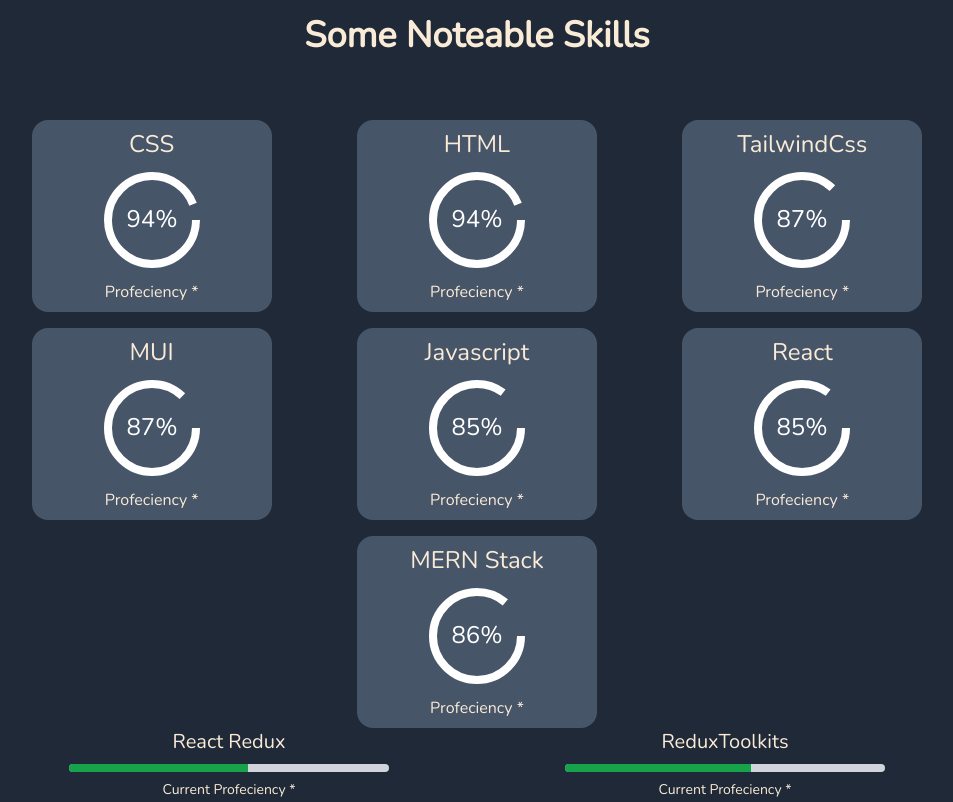
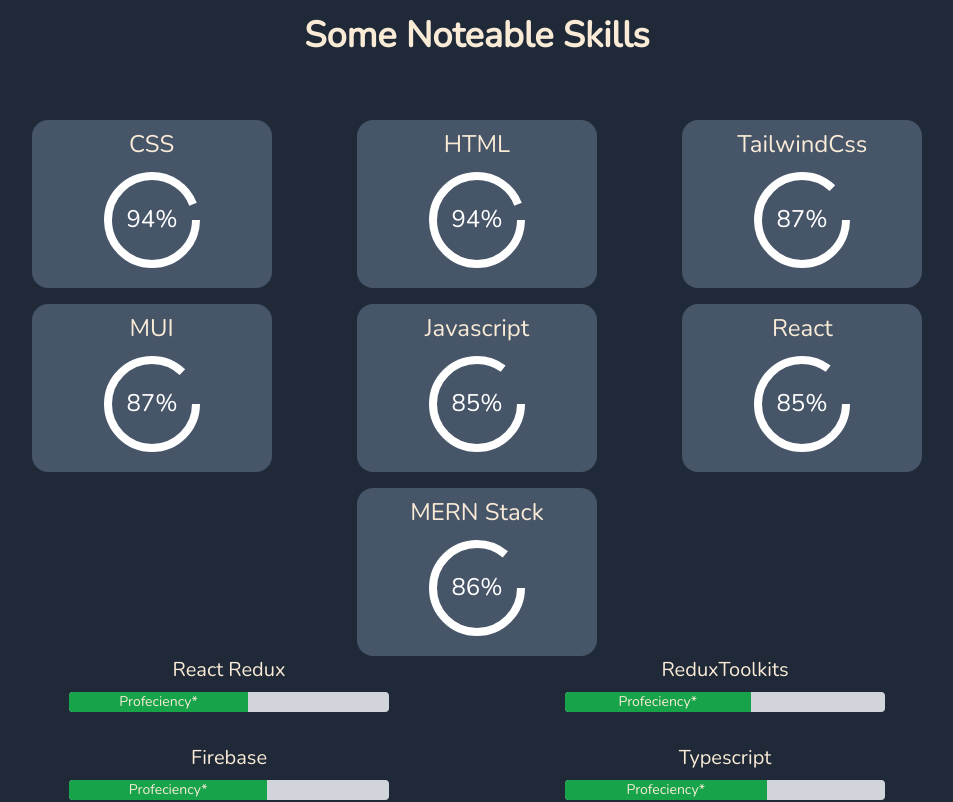
Before and after one commit to bappyasif/my-portfolio, a React (Vite) app: page / in a window 1280 px wide. Shown: the part 2560-3362 px from the top of the page, without its empty margins (163-1116 px from the left). Built offline with nearby package versions, Linux system fonts and the light colour scheme.

Commit message:
adjusting skills ui view

```diff
--- a/src/components/Portfolio/Skills/index.tsx
+++ b/src/components/Portfolio/Skills/index.tsx
@@ -36,24 +36,69 @@
 }
 
 const ShowMetric = ({ ...item }: MetricProps) => {
-    const { name, text, percentile } = item;
+    // const { name, text, percentile } = item;
+    const { name, percentile } = item;
 
-    const {currPercentile, handleBegin, handleStop} = useHandlePercentileCount(percentile)
+    const { currPercentile, handleBegin, handleStop } = useHandlePercentileCount(percentile)
 
     return (
         <div
-            className="xxs:w-3/6 sm:w-1/4 lg:w-1/4 mx-auto bg-slate-600 rounded-2xl py-2"
+            className="xxs:w-3/6 sm:w-1/4 lg:w-1/4 h-fit mx-auto bg-slate-600 rounded-2xl py-2 relative"
             // onClick={handleToggle}
             onMouseEnter={handleBegin}
             onMouseLeave={handleStop}
         >
             <h2 className="text-2xl">{name}</h2>
             {/* <RadialProgressBar percentile={percentile} /> */}
-            <RadialProgressBar percentile={ currPercentile || percentile} />
-            <p>{text} *</p>
+            {/* <CurvedTextInCircle /> */}
+            <RadialProgressBar percentile={currPercentile || percentile} />
+            {/* <p>{text} *</p> */}
         </div>
     )
 }
+
+// const CurvedTextInCircle = () => {
+//     return (
+//         <svg className="absolute left-6" xmlns="http://www.w3.org/2000/svg" xmlnsXlink="http://www.w3.org/1999/xlink" width={260} height={200}>
+//             {/* <path id="curve" d="M 0 120 C 0 120, 130 0, 260 180"></path> */}
+//             {/* <path id="curve" d="M50,250c0-110.5,89.5-200,200-200s200,89.5,200,200s-89.5,200-200,200S50,360.5,50,250"></path> */}
+//             {/* <path id="curve" d="M0,60a60,60 0 1,0 120,0a60,60 0 1,0 -120,0" fill="none"></path> */}
+//             {/* <path id="curve" d="M16,60a44,44 0 1,0 88,0a44,44 0 1,0 -88,0" fill="none"></path> */}
+//             {/* <path id="curve" d="M2,62a60,60 0 1,0 120,0a60,60 0 1,0 -120,0" fill="none"></path> */}
+//             <path id="curve" d="M16,60a44,44 0 1,0 88,0a44,44 0 1,0 -88,0" fill="none"></path>
+//             <text className="font-mono tracking-widest fill-green-400 text-sm">
+//                 <textPath startOffset={"0%"} href="#curve">Proficiency*</textPath>
+//             </text>
+
+//             {/* <path d="M2,62a60,60 0 1,0 120,0a60,60 0 1,0 -120,0" id="textcircle" fill="none"></path>
+//             <text dy="70" textLength="1220">
+//                 <!-- textLength (essentially the circumference of the circle) is used as an alternative to letter-spacing for Firefox, which currently doesn't support letter-spacing for SVG -->
+//                 <textPath xlinkHref="#textcircle">Red Hot Chilli Peppers</textPath>
+//             </text> */}
+
+//         </svg>
+//     )
+// }
+
+// const CurvedTextInCircle = () => {
+//     return (
+//         <svg className="absolute" xmlns="http://www.w3.org/2000/svg" xmlnsXlink="http://www.w3.org/1999/xlink" viewBox="0 0 200 200">
+//             <title>Starbucks Coffee Logo</title>
+//             <defs>
+//                 <path d="M15,100a85,85 0 1,0 170,0a85,85 0 1,0 -170,0" id="coffeecircle" />
+//                 <path d="M100,37c34.8,0,63,28.2,63,63s-28.2,63-63,63s-63-28.2-63-63S65.2,37,100,37z" id="starbuckscircle" transform="rotate(-85 100 100)" />
+//             </defs>
+//             <circle cx="60" cy="60" r="60" fill="transparent" id="background" />
+//             <circle fill="none" stroke="#FFF" cx="60" cy="60" r="60" stroke-width="3" id="rim" />
+//             <text>
+//                 <textPath xlinkHref="#starbuckscircle">Starbucks</textPath>
+//             </text>
+//             <text dx="20" textLength="160" className="coffee">
+//                 <textPath xlinkHref="#coffeecircle">Coffee</textPath>
+//             </text>
+//         </svg>
+//     )
+// }
 
 /**
  *
@@ -84,6 +129,7 @@
             width={radius * 2}
         >
             <circle
+                // id="textcircle"
                 stroke="white"
                 fill="transparent"
                 strokeWidth={stroke}
@@ -93,7 +139,15 @@
                 r={normalizedRadius}
                 cx={radius}
                 cy={radius}
-            />
+            >
+                {/* you can’t yet make text cling to a <circle> or <rect></rect> */}
+
+                {/* <text dx="50">
+                    <textPath xlinkHref="#textcircle">
+                        Red Hot Chilli Peppers
+                    </textPath>
+                </text> */}
+            </circle>
             <text className="text-2xl"
                 x="50%" y="50%" textAnchor="middle" fill="white" dy=".3em">{percentile}%
             </text>
@@ -102,7 +156,7 @@
 }
 
 const ShowRegulars = ({ data }: MetricsData) => {
-    const showMetrics = () => data.sort((a,b)=>a.percentile > b.percentile ? 1 : -1).map(item => <ShowSkillProgress name={item.name} percentile={item.percentile} text={item.text} key={item.name} />)
+    const showMetrics = () => data.sort((a, b) => a.percentile > b.percentile ? 1 : -1).map(item => <ShowSkillProgress name={item.name} percentile={item.percentile} text={item.text} key={item.name} />)
 
     return (
         <div
@@ -114,9 +168,10 @@
 }
 
 const ShowSkillProgress = ({ ...item }: MetricProps) => {
-    const { name, text, percentile } = item;
+    // const { name, text, percentile } = item;
+    const { name, percentile } = item;
 
-    const {currPercentile, handleBegin, handleStop} = useHandlePercentileCount(percentile)
+    const { currPercentile, handleBegin, handleStop } = useHandlePercentileCount(percentile)
 
     return (
         <div
@@ -126,8 +181,8 @@
         >
             <h2 className="text-xl">{name}</h2>
             {/* <LinearProgressBar percentile={percentile} /> */}
-            <LinearProgressBar percentile={ currPercentile || percentile} />
-            <p className="text-sm xxs:hidden lg:block">Current {text} *</p>
+            <LinearProgressBar percentile={currPercentile || percentile} />
+            {/* <p className="text-sm xxs:hidden lg:block">Current {text} *</p> */}
         </div>
     )
 }
@@ -138,12 +193,14 @@
 
 const LinearProgressBar = ({ percentile }: ProgressProps) => {
     return (
-        <div className='h-2 w-full bg-gray-300 rounded overflow-hidden'>
+        <div className='w-full bg-gray-300 rounded overflow-hidden'>
             <div
                 style={{ width: `${percentile}%` }}
-                className={`h-full ${percentile < 56 ? 'bg-red-600' : 'bg-green-600'
+                className={`h-5 ${percentile < 56 ? 'bg-red-600' : 'bg-green-600'
                     }`}
-            ></div>
+            >
+                <p className="text-sm h-fit">Profeciency*</p>
+            </div>
         </div>
     );
 };
```
